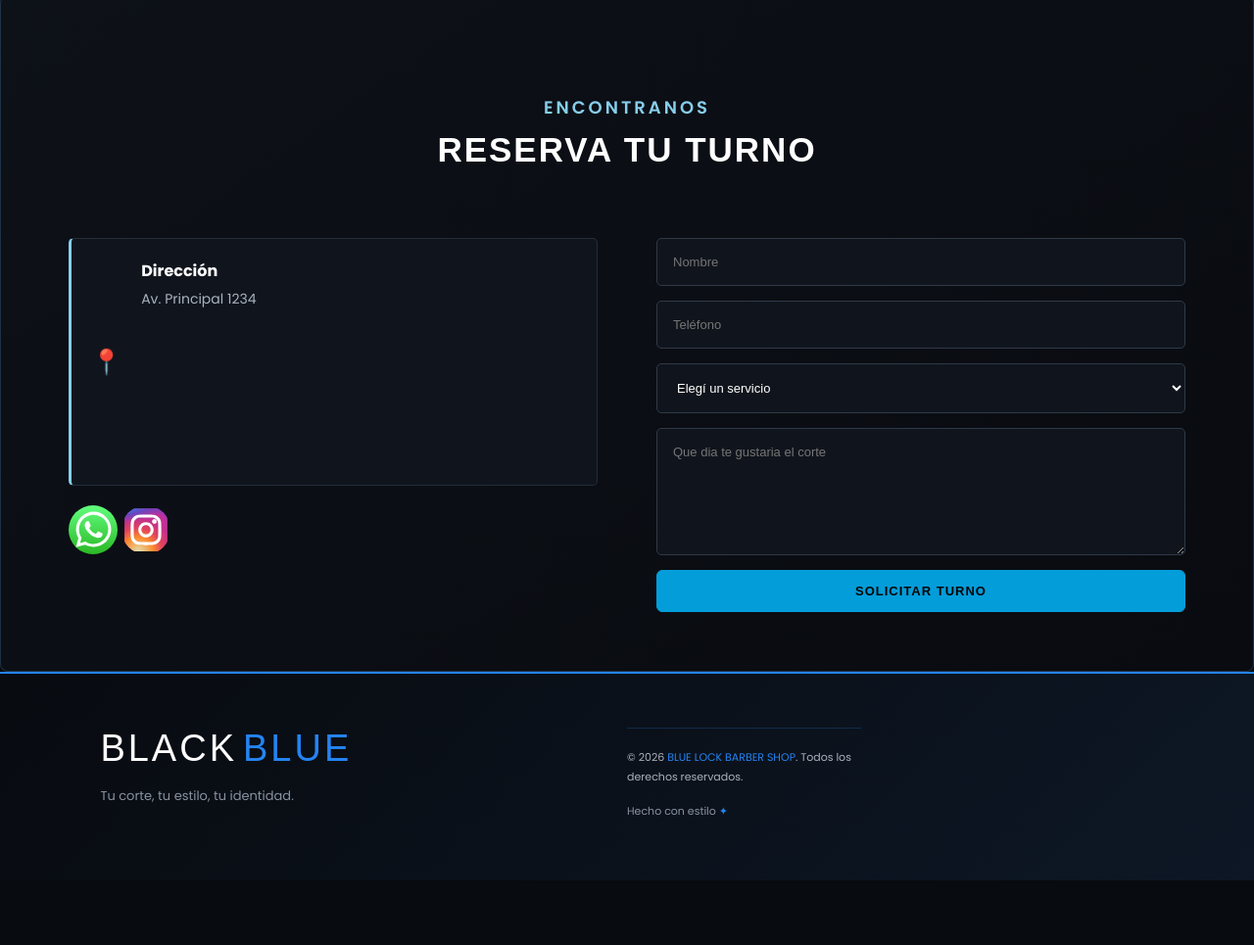
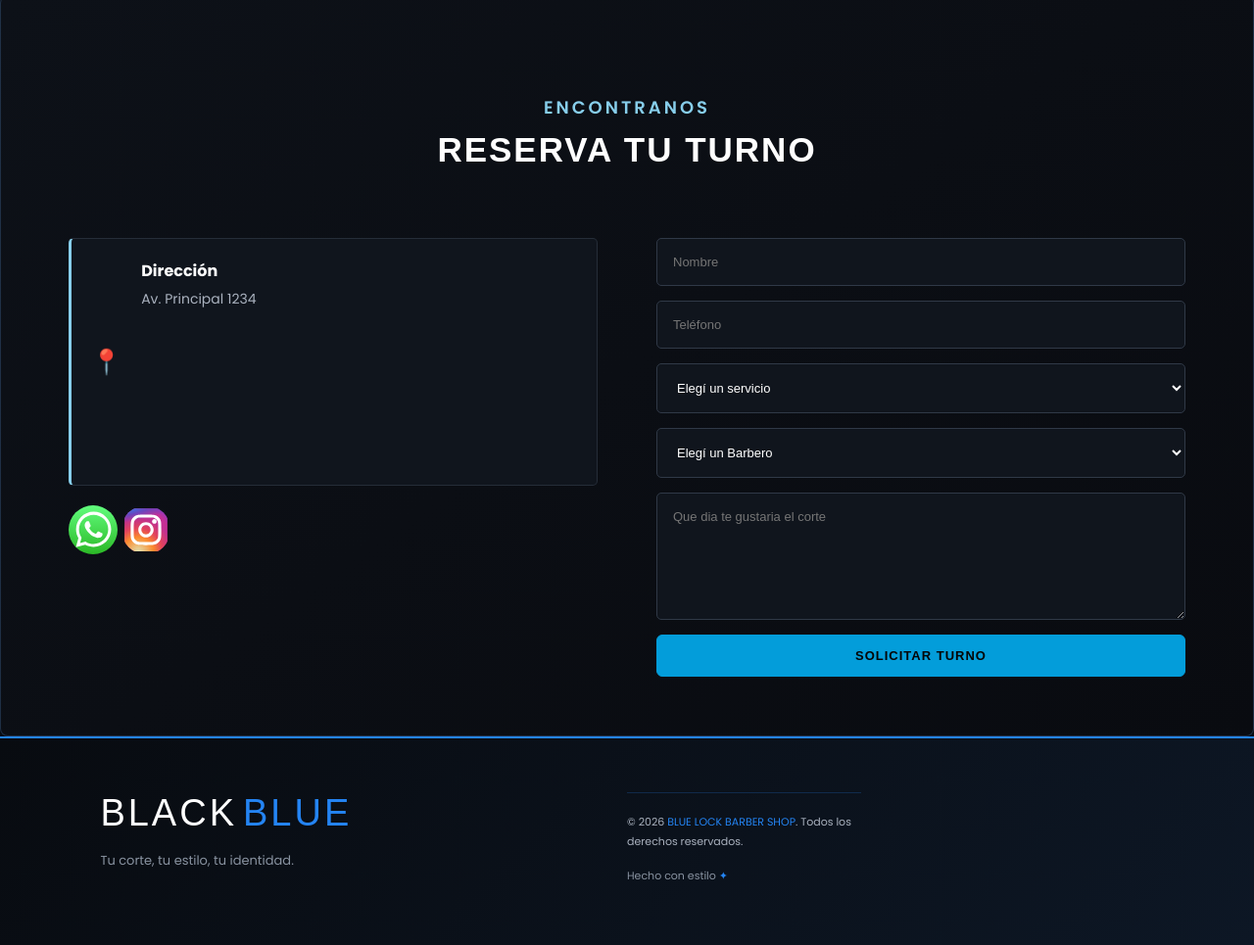
Before and after one commit to cayepro44-sys/barber-page-new, a plain HTML site: page index.html in a window 1280 px wide. Shown: the part 3705-4670 px from the top of the page at 98% size. Before the commit the page ends 4604 px from the top, so only its background shows below. Drawn offline with Linux system fonts and the light colour scheme; grey boxes are pictures that could not be loaded.

Commit message:
Update index.html

```diff
--- a/index.html
+++ b/index.html
@@ -340,6 +340,13 @@
                     <option>Experiencia Premium</option>
                 </select>
 
+                <select required name="servicio">
+                    <option value="">Elegí un Barbero</option>
+                    <option>Sot barber</option>
+                    <option>C10 barber</option>
+
+                </select>
+
                 <textarea placeholder="Que dia te gustaria el corte" name="Mensaje"></textarea>
 
                 <button type="submit" class="btn">
```
